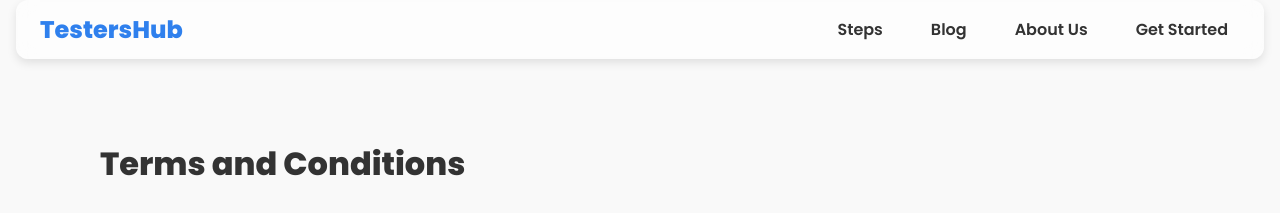
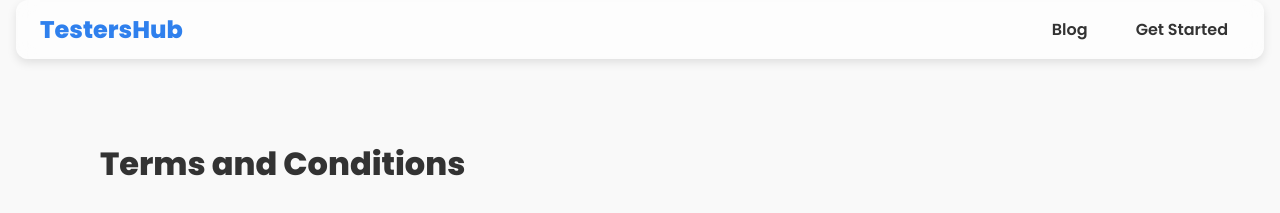
Before and after one commit to teekamsuthar/12testersgoogleplay.com, a Jekyll site: the page terms.html, which Jekyll copies as it is, in a window 1280 px wide. Shown: the top 213 px of the page. Built offline with Jekyll 4.4.1, drawn with Linux system fonts in a browser that asks for light colours.

Commit message:
Update terms.html

```diff
--- a/terms.html
+++ b/terms.html
@@ -20,9 +20,7 @@
     <nav class="nav">
       <div class="logo"><a href="index.html">TestersHub</a></div>
       <ul class="nav-links">
-        <li><a href="#how-it-works">Steps</a></li>
         <li><a href="blog.html">Blog</a></li>
-        <li><a href="#about">About Us</a></li>
         <li><a href="#pricing">Get Started</a></li>
       </ul>
     </nav>
```
